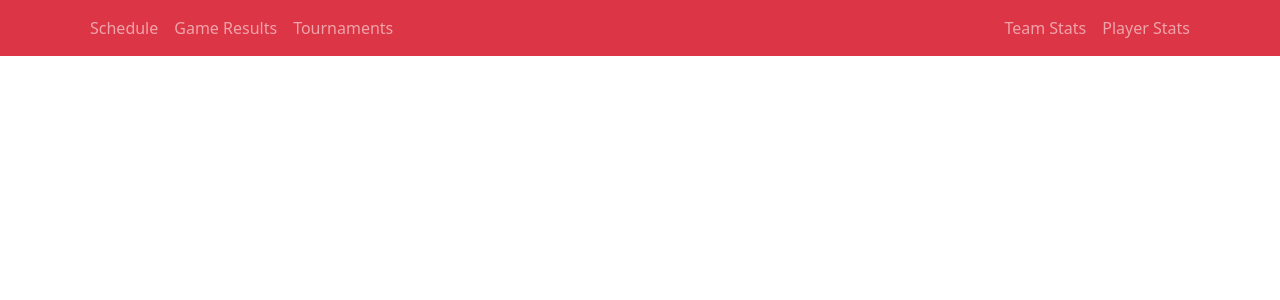
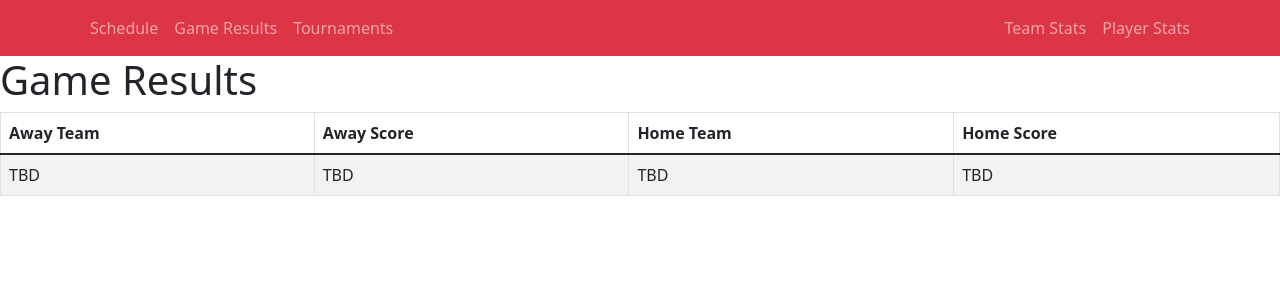
Before and after one commit to stevenpfaff/JHawk_Statsheet, a React (Create React App) app: page /Games in a window 1280 px wide. Shown: the top 300 px of the page. Built offline with nearby package versions, Linux system fonts and the light colour scheme.

Commit message:
added games

```diff
--- a/src/App.js
+++ b/src/App.js
@@ -4,6 +4,7 @@ import Players from './components/Players/Players';
 import Team from './components/Team/Team';
 import Tourneys from './components/Tournaments/Tournaments';
 import Schedule from './components/Schedule/Schedule';
+import Games from './components/Games/Games';
 import NavBar from './components/NavBar/NavBar';
 
 function App() {
@@ -12,6 +13,7 @@ function App() {
       <NavBar />
       <Route path="/Tournaments" exact component={Tourneys} />
       <Route path="/Schedule" exact component={Schedule} />
+      <Route path="/Games" exact component={Games} />
       <Route path="/Players" exact component={Players} />
       <Route path="/Team" exact component={Team} />
     </div>
--- /dev/null
+++ b/src/Data/games.json
@@ -0,0 +1,8 @@
+[
+    {
+        "away_team": "TBD",
+        "away_score": "TBD",
+        "home_team": "TBD",
+        "home_score": "TBD"
+    }
+]
--- /dev/null
+++ b/src/components/Games/Games.js
@@ -0,0 +1,33 @@
+import React from 'react'
+import { Table } from 'react-bootstrap'
+import games from '../../Data/games.json'
+
+function Games() {
+    return (
+        <div>
+            <meta name="viewport" content="width=device-width, initial-scale=1.0" />
+            <h1>Game Results</h1>
+            <Table striped bordered hover>
+                <thead>
+                    <tr>
+                        <th>Away Team</th>
+                        <th>Away Score</th>
+                        <th>Home Team</th>
+                        <th>Home Score</th>
+                    </tr>
+                </thead>
+                <tbody>
+                    {games.map((game) => (
+                        <tr>
+                            <td>{game.away_team}</td>
+                            <td>{game.away_score}</td>
+                            <td>{game.home_team}</td>
+                            <td>{game.home_score}</td>
+                        </tr>
+                    ))}
+                </tbody>
+            </Table>
+        </div>
+    )
+}
+export default Games;
```
